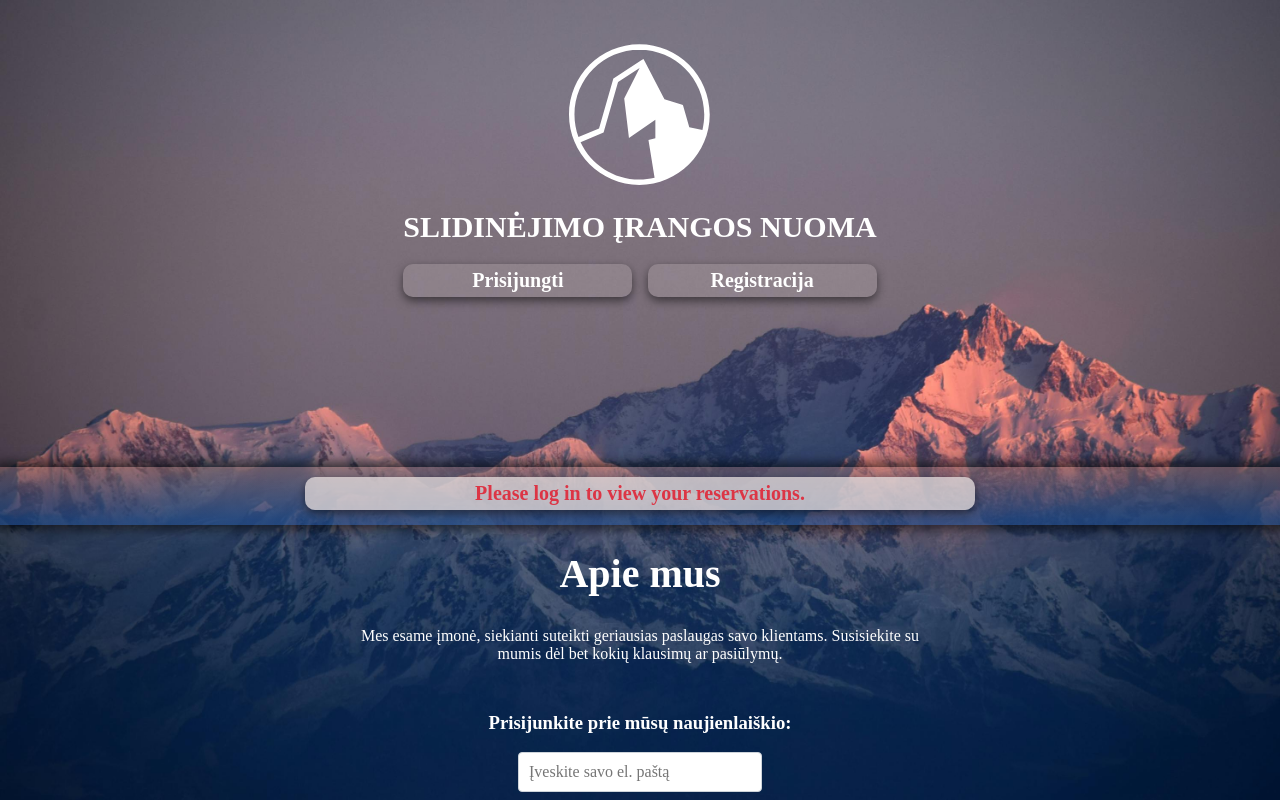
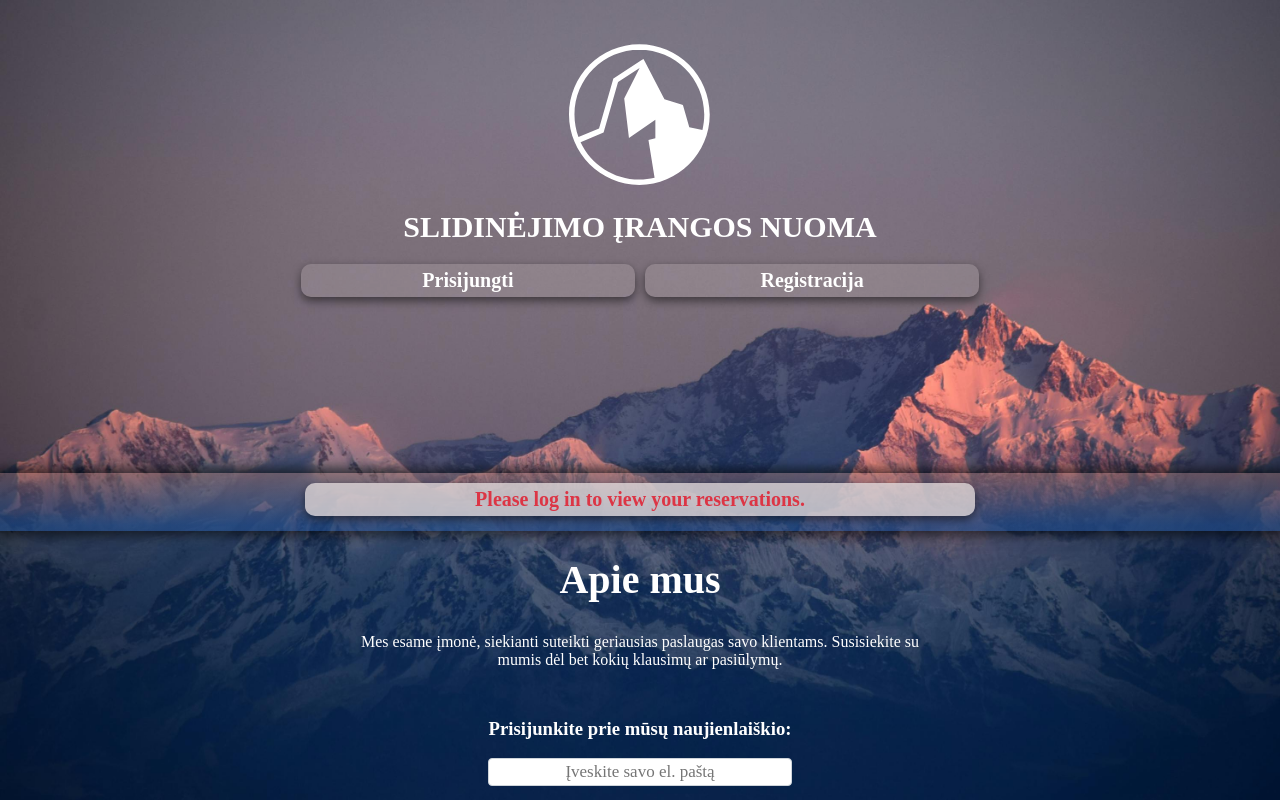
Before and after one commit to VeronikaSindeikyte/Skii-equipment-rental-MERN-project, a React (Vite) app: page /UserReservations in a window 1280 px wide. Built offline with nearby package versions, Linux system fonts and the light colour scheme; a web font is replaced by a local one.

Commit message:
fixed navabar css

```diff
--- a/src/components/AddIrangaForm.jsx
+++ b/src/components/AddIrangaForm.jsx
@@ -295,7 +295,7 @@ const IrangaForm = () => {
 
                 <label htmlFor="image">Nuotrauka:</label>
                 <input id="image" type="file" accept="image/*" onChange={handlePhotoUpload} />
-                {preview && <img src={preview} alt="Peržiūra" className="preview-img" style={{ width: "100px", marginTop: "10px" }} />}
+                {preview && <img src={preview} alt="Peržiūra" className="preview-img" style={{ width: "300px", marginTop: "10px" }} />}
 
                 <button type="submit" disabled={uploading}>
                     {uploading ? 'Nuotrauka įkeliama...' : 'Pridėti įrangą'}
--- a/src/components/componentsCSS/AddIrangaForm.css
+++ b/src/components/componentsCSS/AddIrangaForm.css
@@ -23,30 +23,31 @@
 
 
 .create h3 {
-    font-size: 30px;
+    font-size: 20px;
     margin: 0;
 }
 
 
 label {
     color: white;
-    font-size: 20px;
+    font-size: 15px;
 }
 
 
 input,
 textarea,
 select {
+    align-items: center;
+    text-align: center;
     font-family: "Inknut Antiqua", serif;
     width: 50%;
-    padding: 10px;
+    padding: 3px 0;
     margin-bottom: 15px;
     border: 1px solid #ced4da;
     border-radius: 4px;
-    font-size: 16px;
+    font-size: 17px;
     transition: border-color 0.3s;
 }
-
 
 input:focus,
 textarea:focus,
@@ -54,7 +55,6 @@ select:focus {
     border-color: #020b1481;
     outline: none;
 }
-
 
 .error {
     border-color: #dc3545;
--- a/src/components/componentsCSS/Navbar.css
+++ b/src/components/componentsCSS/Navbar.css
@@ -7,6 +7,17 @@ header {
     align-items: center;
     margin: 0;
 }
+
+.navbar-container {
+    width: 100%;
+}
+
+nav {
+    display: flex;
+    justify-content: center;
+    align-items: center;
+}
+
 .navbar-header {
     display: flex;
     flex-direction: column;
@@ -27,7 +38,8 @@ header {
     align-items: center;
     text-align: center;
     justify-content: space-between;
-    gap: 15px;
+    gap: 10px;
+    width: 53%;
 }
 
 .navbar-container h1 {
--- a/src/index.css
+++ b/src/index.css
@@ -18,7 +18,6 @@ html {
 }
 
 html, body {
-    height: 100%;
     margin: 0;
     padding: 0;
     width: 100%;
--- a/src/layouts/RootLayout.jsx
+++ b/src/layouts/RootLayout.jsx
@@ -1,7 +1,7 @@
 import React from 'react';
 import { Outlet } from 'react-router-dom';
 import { useState } from 'react';
-import './RootLayout.css'
+import './RootLayout.css';
 
 const RootLayout = () => {
     const [email, setEmail] = useState("");
@@ -17,13 +17,15 @@ const RootLayout = () => {
                 <Outlet />
             </main>
             <footer className='footer'>
-                    <h2>Apie mus</h2>
-
-                        <p>
+             <h2>Apie mus</h2>
+                <div className='footer-text'>
+                    <p>
                         Mes esame įmonė, siekianti suteikti geriausias paslaugas savo klientams.
                         Susisiekite su mumis dėl bet kokių klausimų ar pasiūlymų.
                     </p>
+                </div>
 
+                <div className='footer-form'>
                     <h3>Prisijunkite prie mūsų naujienlaiškio: </h3>
                     <form onSubmit={handleSubscribe}>
                         <input
@@ -37,7 +39,8 @@ const RootLayout = () => {
                             Prenumeruoti
                         </button>
                     </form>
-                    <p>&copy; 2025 Visos teisės saugomos.</p>
+                </div>
+                <p>&copy; 2025 Visos teisės saugomos.</p>
             </footer>
 
         </div>
```
